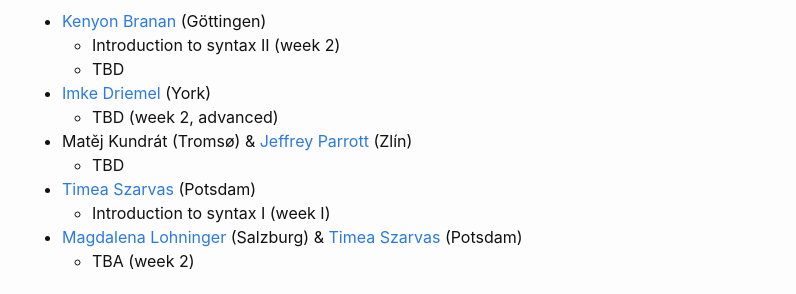
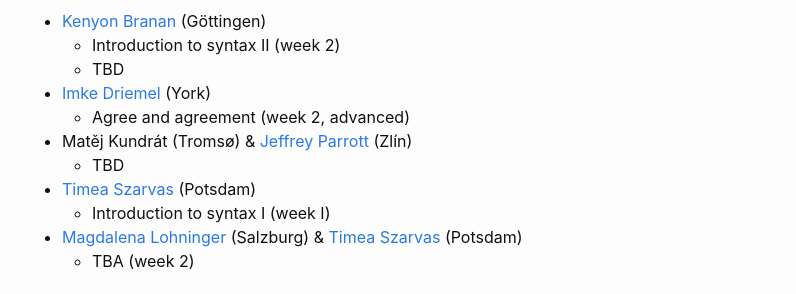
Before and after one commit to ovaschool/ovaschool.github.io, a Jekyll site: the page built from staticpages/ova2026.markdown, in a window 1280 px wide and 900 px high, scrolled down 1214 px. Shown: the part 153-447 px from the top of the window, without its empty margins (238-1034 px from the left). Built offline with Jekyll 4.4.1, drawn with Linux system fonts in a browser that asks for light colours.

Commit message:
Update ova2026.markdown

```diff
--- a/staticpages/ova2026.markdown
+++ b/staticpages/ova2026.markdown
@@ -57,7 +57,7 @@
   - Introduction to syntax II (week 2)
   - TBD
 - [Imke Driemel](https://www.york.ac.uk/language-linguistic-science/people/imkedriemel/) (York)
-  - TBD (week 2, advanced)
+  - Agree and agreement (week 2, advanced)
 - Matěj Kundrát (Tromsø) & [Jeffrey Parrott](https://utb-cz.academia.edu/JeffreyParrott) (Zlín)
   - TBD
 - [Timea Szarvas](https://timeaszarvas.github.io/) (Potsdam)
```
